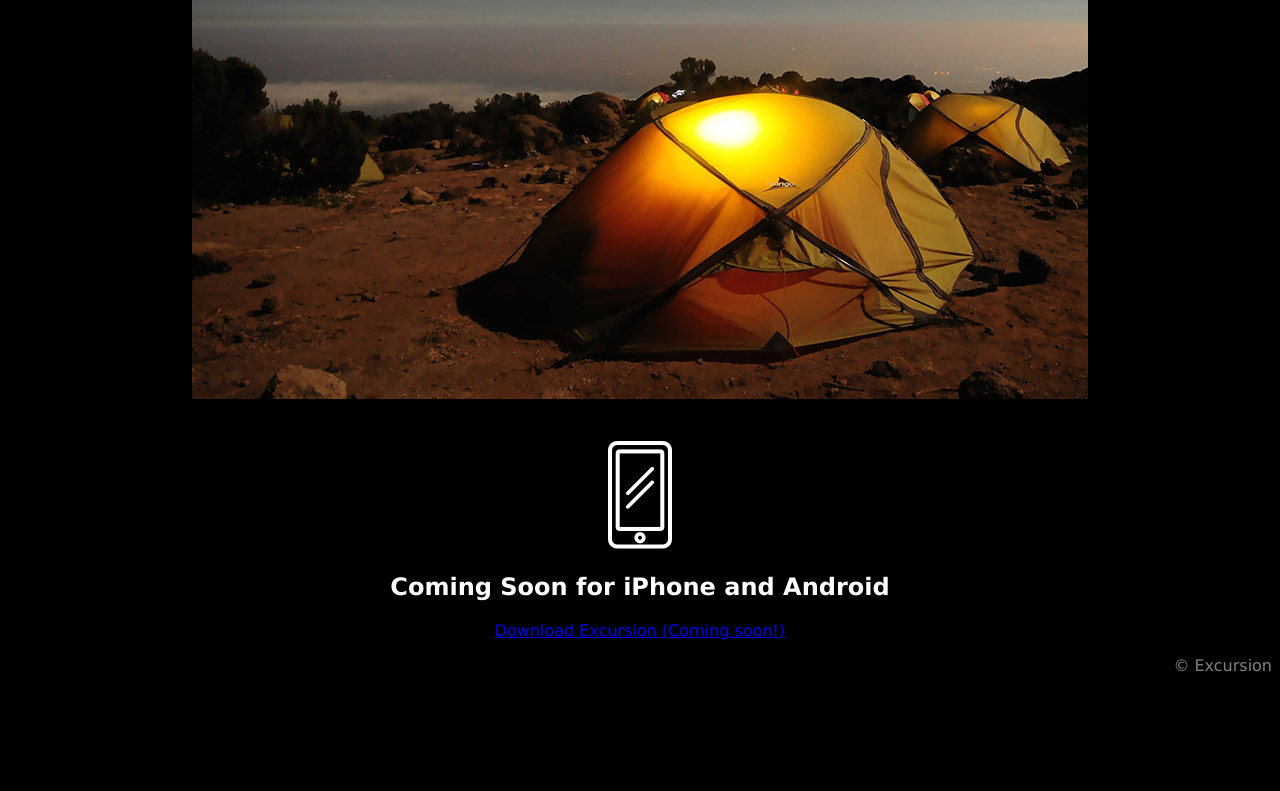
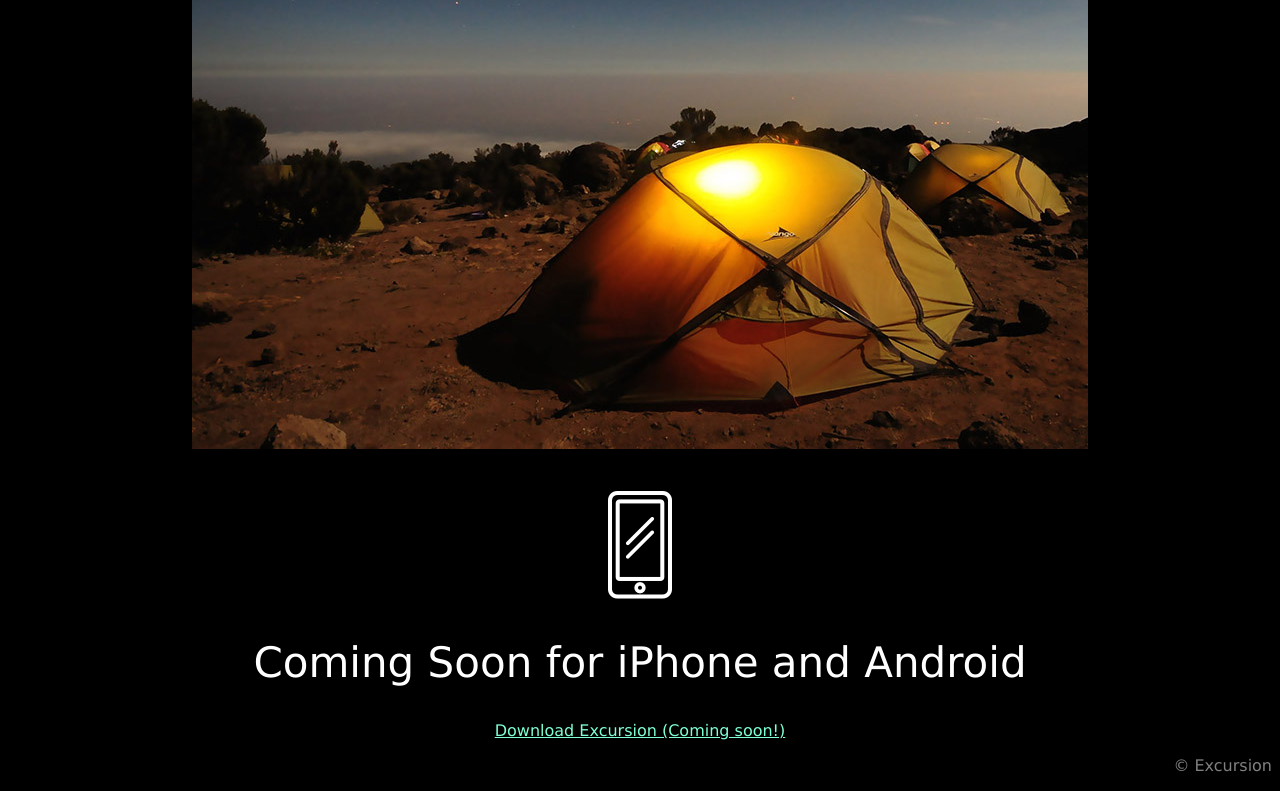
Before and after one commit to JacobBSargent/excursion, a plain HTML site: page index.html in a window 1280 px wide. Shown: the part 633-1424 px from the top of the page. Before the commit the page ends 1324 px from the top, so only its background shows below. Drawn offline with Linux system fonts and the light colour scheme.

Commit message:
Final Depop

```diff
--- a/resources/css/style.css
+++ b/resources/css/style.css
@@ -4,11 +4,12 @@ body {
   text-align: center;
   color: white;
 }
-.link {
-  color: Aquamarine;
-}
 h1 {
   font-size: 50px;
+}
+h2 {
+  font-size: 42px;
+  font-weight: 300;
 }
 p {
   font-size: 16px;
@@ -21,3 +22,6 @@ p.UnderHeading {
   color: grey;
   font-size: 21px;
 }
+a {
+  color: Aquamarine;
+}
```
